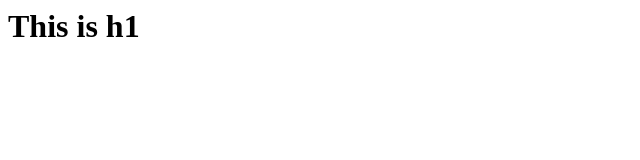
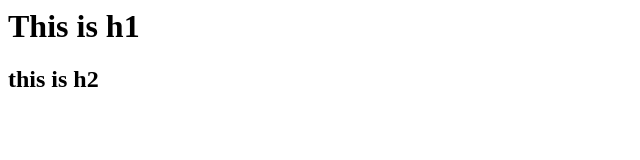
Before and after one commit to hussainchaoush/numberrepo, a plain HTML site: page index.html in a window 1280 px wide. Shown: the whole page, without its empty margins (0-640 px from the left). Drawn offline with Linux system fonts and the light colour scheme.

Commit message:
added h2

```diff
--- a/index.html
+++ b/index.html
@@ -1 +1,2 @@
 <h1>This is h1</h1>
+<h2> this is h2<h2>
```
